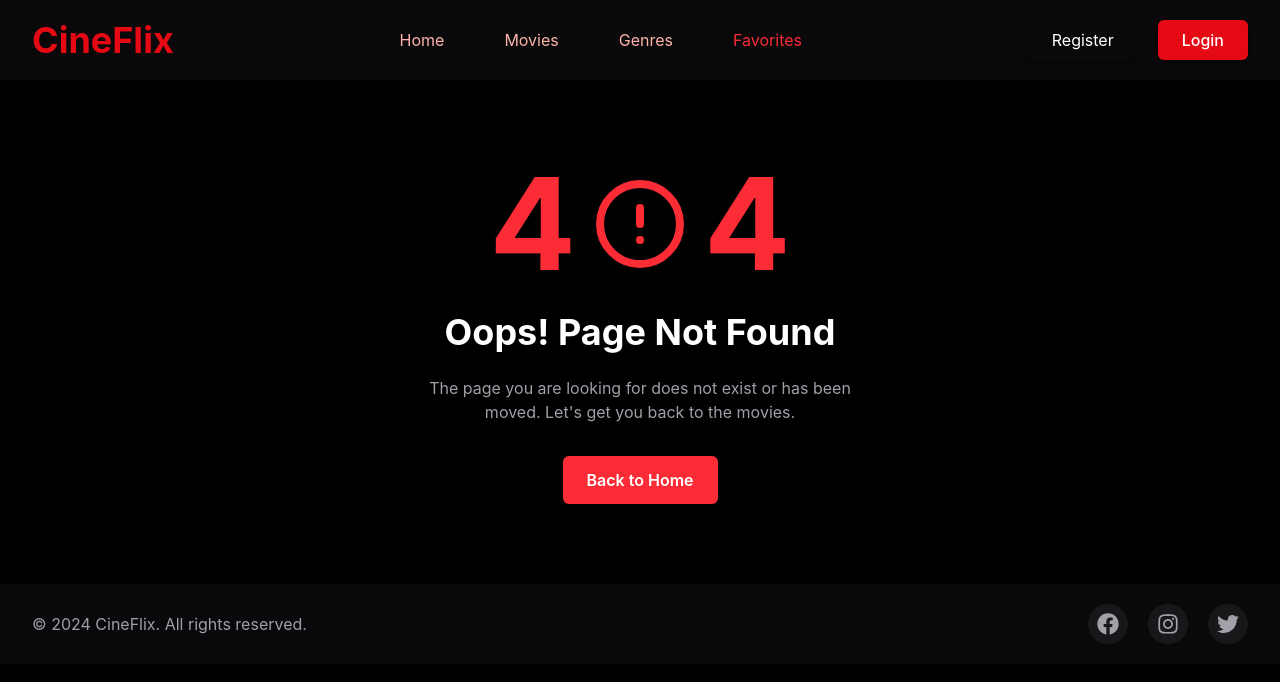
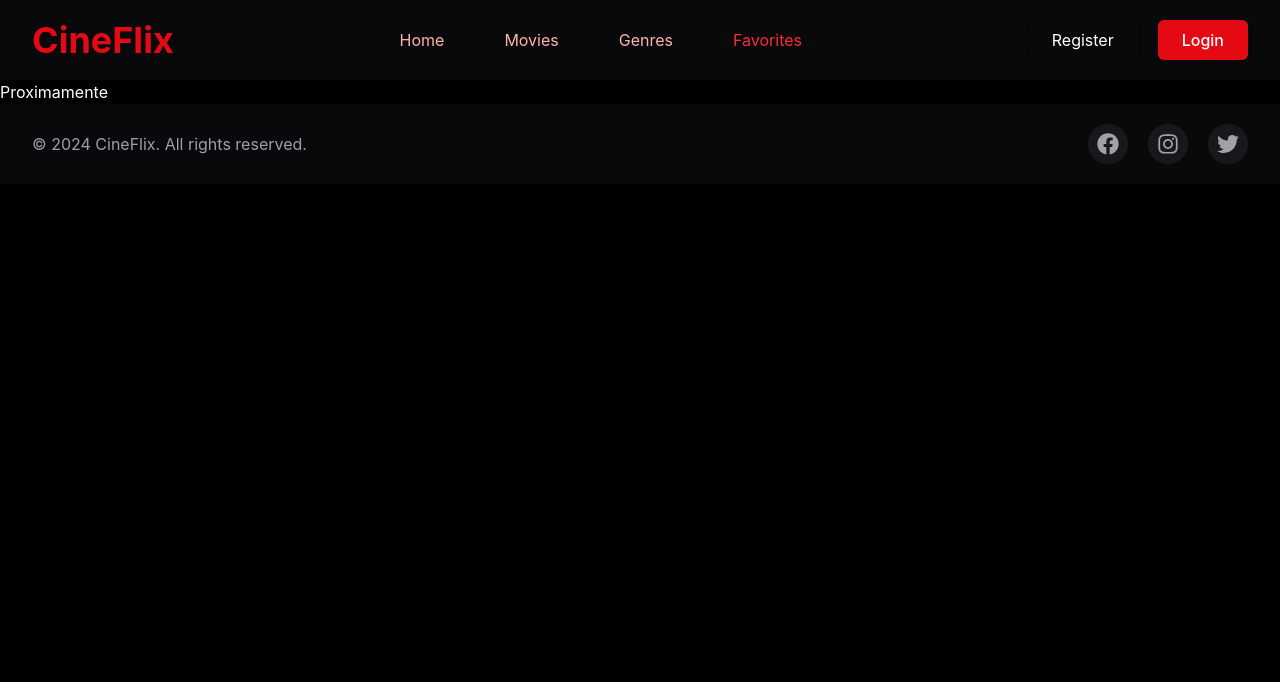
Before and after one commit to cortizd13/App-Peliculas, a React (Vite) app in the folder frontend/: page /favorites in a window 1280 px wide. Shown: the top 682 px of the page. Built offline with nearby package versions, Linux system fonts and the light colour scheme; no server answers.

Commit message:
Creando página de detalles

```diff
--- a/frontend/src/components/CardMovie.tsx
+++ b/frontend/src/components/CardMovie.tsx
@@ -1,4 +1,5 @@
 
+import { useNavigate } from "react-router-dom"
 import type { Movie } from "../types/movie"
 
 interface Props {
@@ -6,8 +7,11 @@ interface Props {
 }
 
 export function CardMovie ({ movie }: Props) {
+
+  const navigate = useNavigate()
+
   return(
-    <article className="bg-zinc-900 border border-zinc-800 rounded-md shadow-lg shadow-black/40 flex flex-col justify-between overflow-hidden">
+    <article className="bg-zinc-900 border border-zinc-800 rounded-md shadow-lg shadow-black/40 flex flex-col justify-between overflow-hidden" onClick={() => navigate(`/${movie.id}`)}>
   <img
     src={movie.poster}
     alt={`Poster de ${movie.title}`}
--- /dev/null
+++ b/frontend/src/pages/MovieDetails.tsx
@@ -0,0 +1,5 @@
+export function MovieDetails () {
+  return(
+    <h1>Proximamente</h1>
+  )
+}
--- a/frontend/src/router/Router.tsx
+++ b/frontend/src/router/Router.tsx
@@ -3,11 +3,13 @@ import { HomePage } from "../pages/Home";
 import { NotFoundPage } from "../pages/Not-found";
 import { MainLayout } from "../layout/MainLayout";
 import { RegisterPage } from "../pages/RegisterPage";
+import { MovieDetails } from "../pages/MovieDetails";
 
 export const router = createBrowserRouter([
   {path: '/', element:<MainLayout/>, children: [
     {index: true, element:  < HomePage />},
     {path: '*', element: <NotFoundPage/>},
-    {path:'register', element: <RegisterPage/>}
+    {path:'register', element: <RegisterPage/>},
+    {path:':id', element: <MovieDetails/>}
   ]
 }])
```
